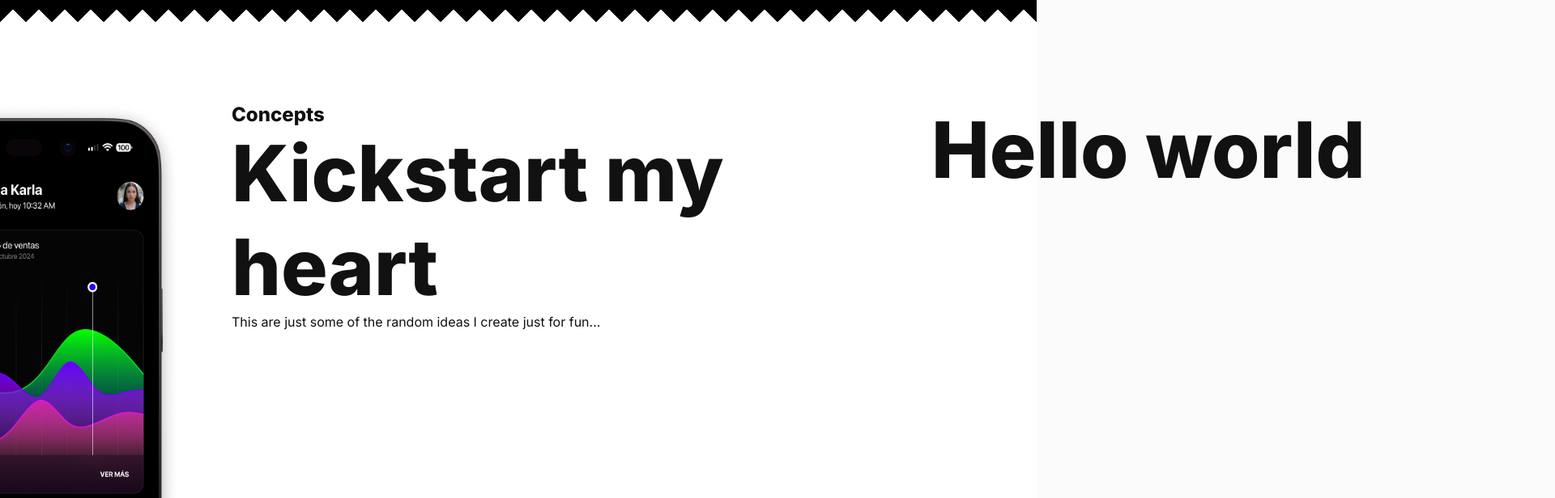
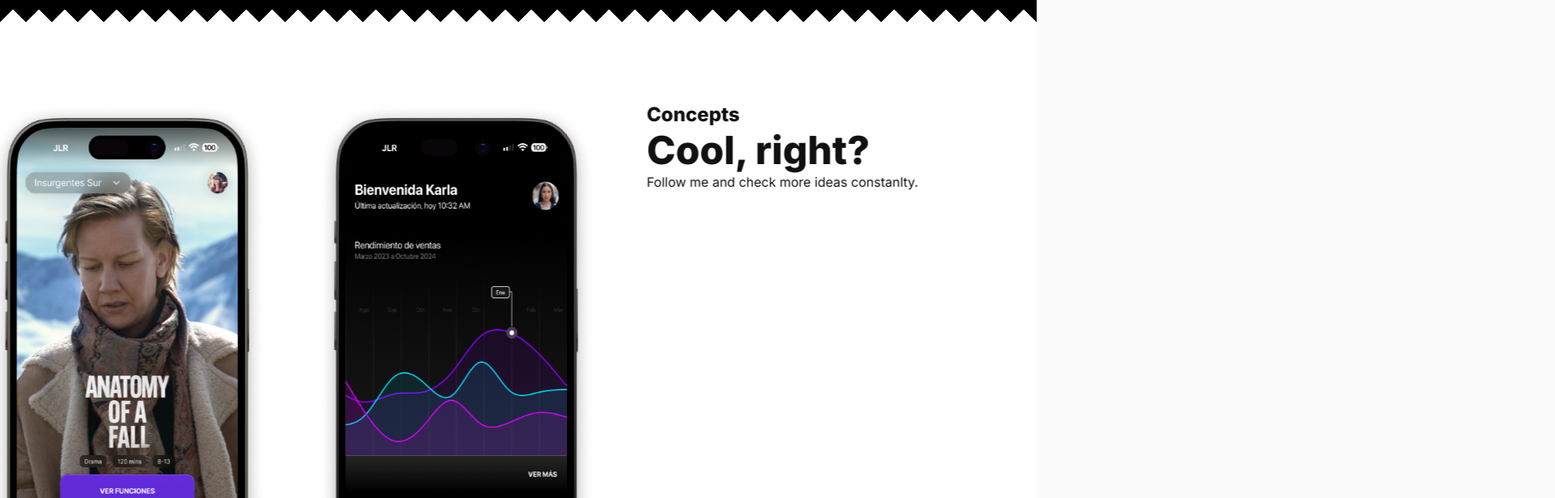
Before and after one commit to bazaescribe/jlr, a Next.js app: page / in a window 1280 px wide. Shown: the part 3860-4476 px from the top of the page at 81% size, 1920 px wide, since content can reach past the window. Built offline with nearby package versions, Linux system fonts and the light colour scheme.

Commit message:
Fixed build bugs

```diff
--- a/src/components/organisms/horizontalScroll/index.tsx
+++ b/src/components/organisms/horizontalScroll/index.tsx
@@ -6,8 +6,8 @@ import Image from "next/image";
 import { useEffect, useRef, useState } from "react";
 
 const HorizontalScroll = () => {
-  const stickyRef = useRef(null);
-  const wrapperRef = useRef(null);
+  const stickyRef = useRef<HTMLDivElement>(null); // If your sticky element is a div
+  const wrapperRef = useRef<HTMLDivElement>(null); // Assuming the wrapper is also a div
   const [stickyTop, setStickyTop] = useState(0);
   const [scrollProgress, setScrollProgress] = useState(0); // New state for scroll progress
 
@@ -54,7 +54,7 @@ const HorizontalScroll = () => {
             <h6 className="sans">Concepts</h6>
             <h2>Kickstart my heart</h2>
             <p>
-              This are just some of the random ideas I create just for fun...
+              These are just some of the random ideas I create just for fun...
             </p>
           </div>
           <Image src='/concepts/cdmx.png' width='342' height='700' alt='concept' />
@@ -64,13 +64,10 @@ const HorizontalScroll = () => {
           <Image src='/concepts/sales-data.png' width='342' height='700' alt='concept' />
           <div className="element">
             <h6 className="sans">Concepts</h6>
-            <h2>Kickstart my heart</h2>
+            <h4>Cool, right?</h4>
             <p>
-              This are just some of the random ideas I create just for fun...
+              Follow me and check more ideas constanlty.
             </p>
-          </div>
-          <div className="element">
-            <h2>Hello world</h2>
           </div>
         </div>
       </div>
--- a/src/components/organisms/horizontalScroll/style.css
+++ b/src/components/organisms/horizontalScroll/style.css
@@ -12,7 +12,7 @@
 }
 
 .scrolleable-block {
-  width: 500vw;
+  width: 400vw;
   display: flex;
   gap: 64px;
   justify-content: space-between;
```
Also changed, not shown: public/concepts/ai.png, public/concepts/sales-data.png.
